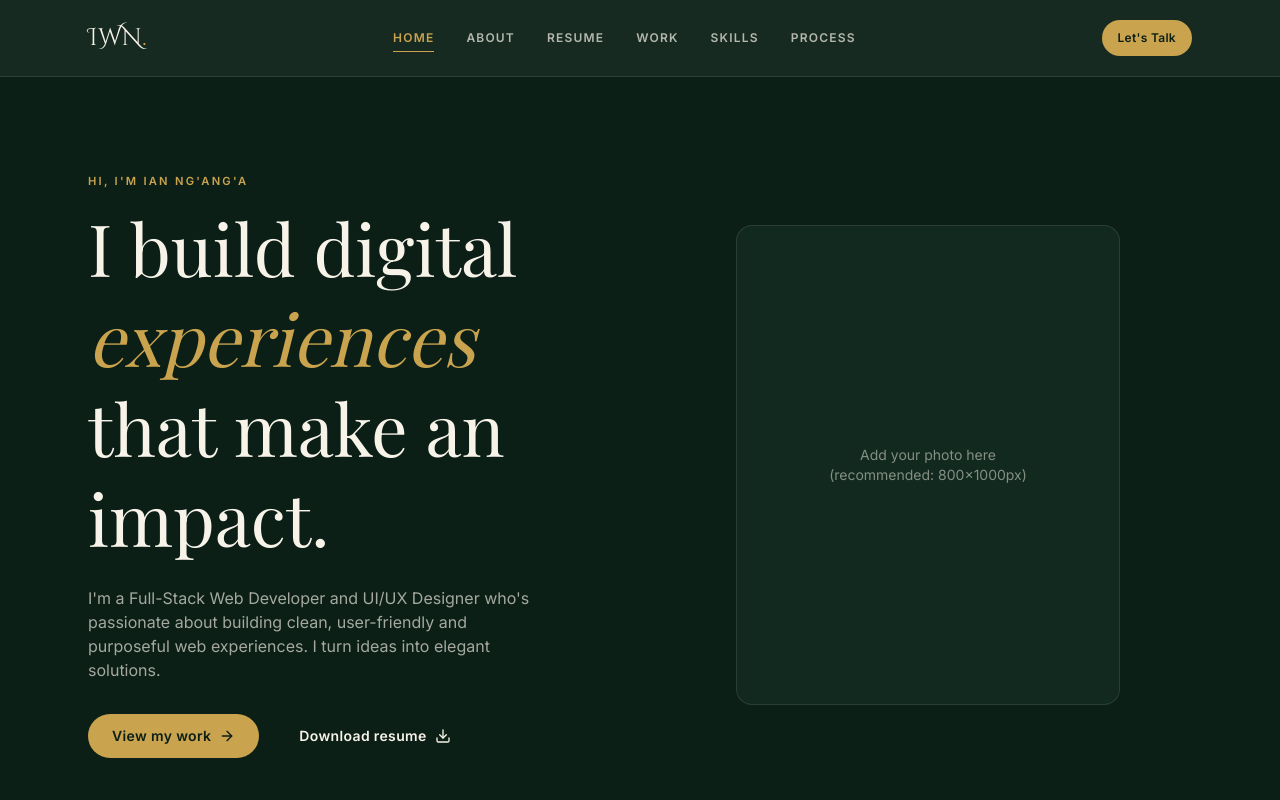
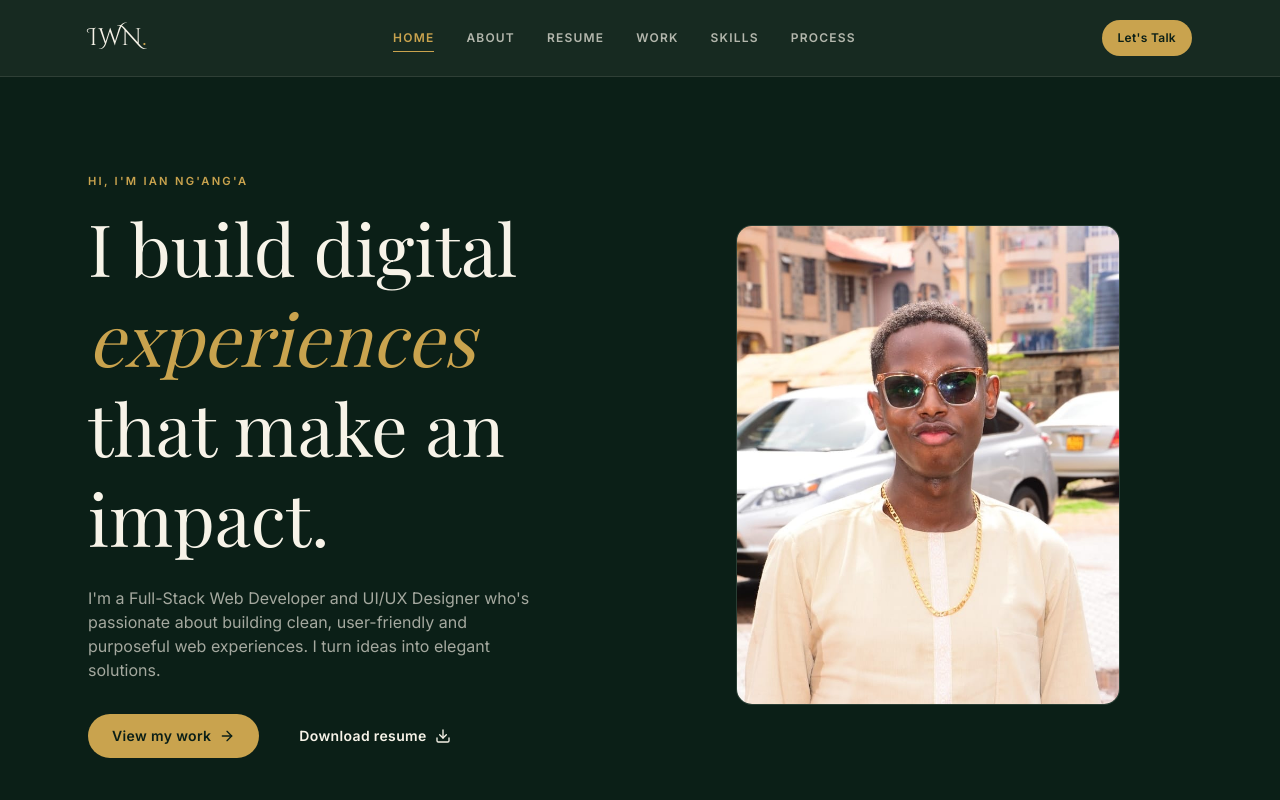
Before and after one commit to DalzWrld/Ian-portfolio, a React (Vite) app: page / in a window 1280 px wide. Shown: the top 800 px of the page. Built offline with nearby package versions, Linux system fonts and the light colour scheme.

Commit message:
Add an image in the hero section

```diff
--- a/src/pages/Home.jsx
+++ b/src/pages/Home.jsx
@@ -44,11 +44,11 @@ export default function Home() {
           </div>
 
           <div className="relative mx-auto aspect-4/5 w-full max-w-sm overflow-hidden rounded-2xl border border-cream/10 bg-forest-soft">
-            <div className="flex h-full items-center justify-center p-6 text-center text-sm text-cream/50">
-              Add your photo here
-              <br />
-              (recommended: 800×1000px)
-            </div>
+            <img
+              src="/images/A5D0BE1C-0A3C-47B9-9786-2F380F82F713.JPG"
+              alt="Hero image"
+              className="h-full w-full object-cover object-center"
+            />
           </div>
         </div>
       </section>
```
Also changed, not shown: public/images/A5D0BE1C-0A3C-47B9-9786-2F380F82F713.JPG (added).
